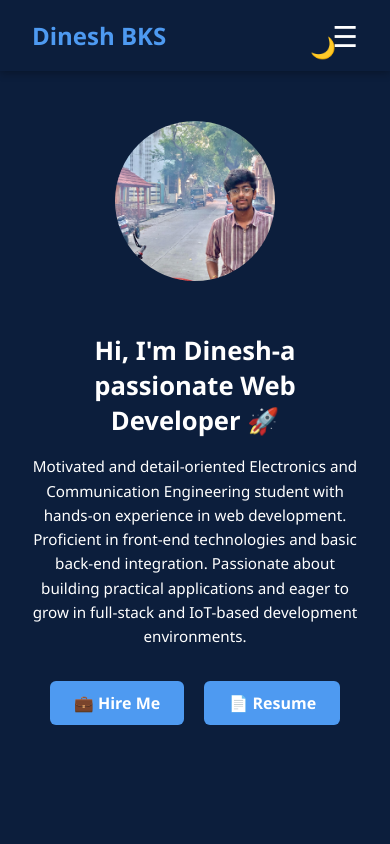
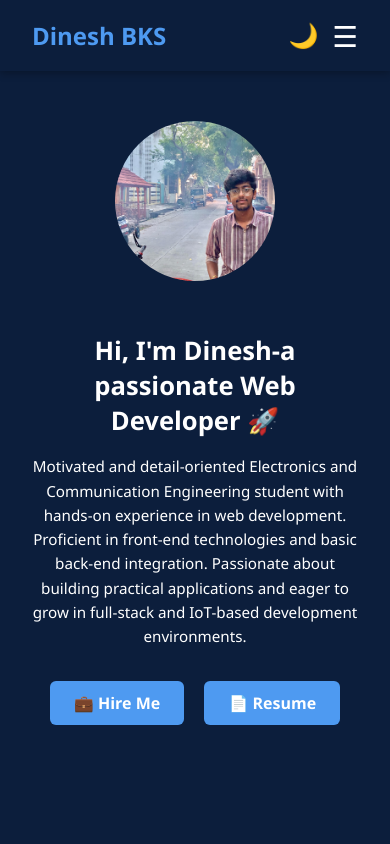
Before and after one commit to DineshBks/dinesh-port, a plain HTML site: page index.html in a window 390 px wide. Shown: the top 844 px of the page. Drawn offline with Linux system fonts and the light colour scheme.

Commit message:
corrected toggle alignment

```diff
--- a/styles.css
+++ b/styles.css
@@ -247,9 +247,8 @@ a:hover {
 
   .toggle-theme {
     position: absolute;
-    right: 1rem;
-    top: 1.2rem;
-    font-size: 1.3rem;
+    right: 2.1rem;
+    font-size: 1.5rem;
   }
 
   .title {
```
